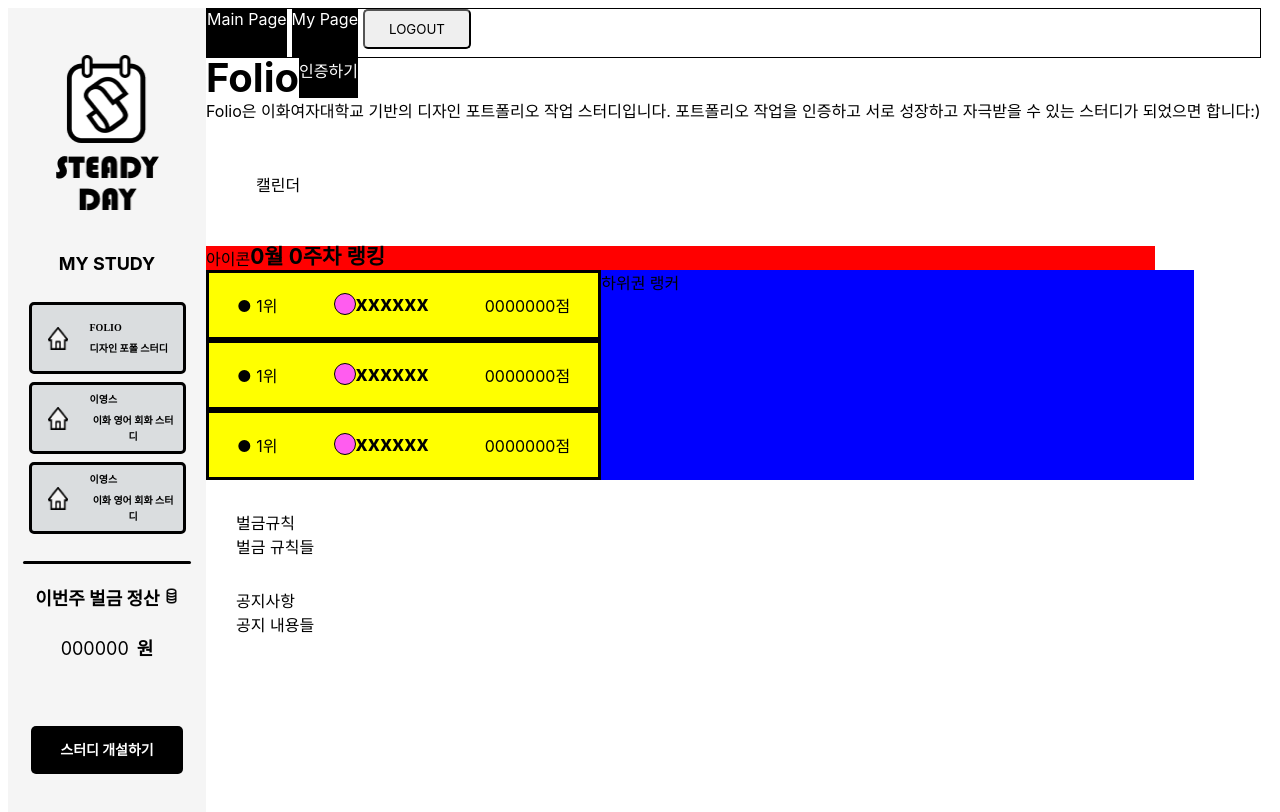
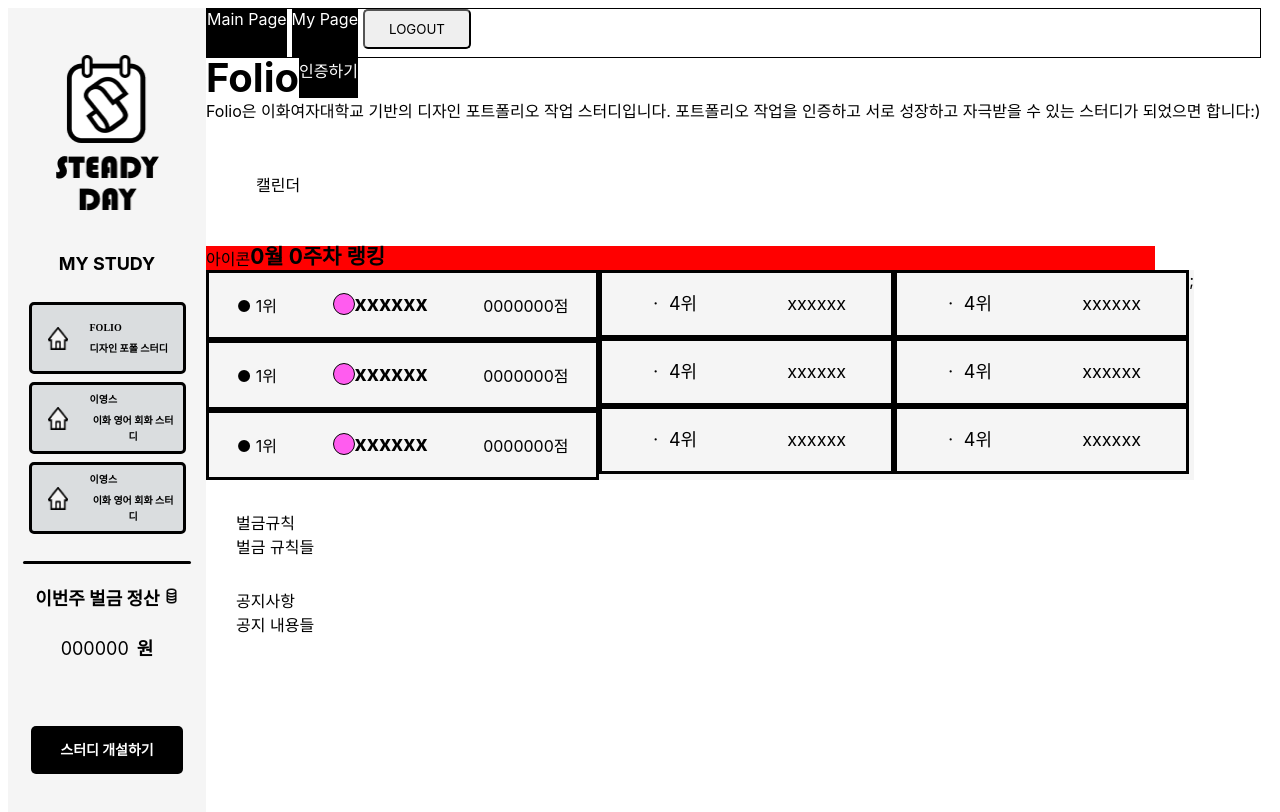
Before and after one commit to EFUB-steady/steady-front, a React (Create React App) app: page / in a window 1280 px wide. Shown: the top 812 px of the page. Built offline with nearby package versions, Linux system fonts and the light colour scheme; a web font is replaced by a local one.

Commit message:
💄 랭킹 추가 및 수정

```diff
--- /dev/null
+++ b/src/ui/components/main/ranking/LowRankItem.js
@@ -0,0 +1,48 @@
+import styled from "styled-components";
+import { Subtitle5 } from "../../../../core/texts";
+
+export default function LowerRankItem() {
+  return (
+    <Wrapper>
+      <Middle>
+        <MiddleRank>
+          <Subtitle5>ㆍ 4위</Subtitle5>
+        </MiddleRank>
+        <MiddleUser>
+          <Subtitle5>xxxxxx</Subtitle5>
+        </MiddleUser>
+      </Middle>
+      <Middle>
+        <MiddleRank>
+          <Subtitle5>ㆍ 4위</Subtitle5>
+        </MiddleRank>
+        <MiddleUser>
+          <Subtitle5>xxxxxx</Subtitle5>
+        </MiddleUser>
+      </Middle>
+      <Middle>
+        <MiddleRank>
+          <Subtitle5>ㆍ 4위</Subtitle5>
+        </MiddleRank>
+        <MiddleUser>
+          <Subtitle5>xxxxxx</Subtitle5>
+        </MiddleUser>
+      </Middle>
+    </Wrapper>
+  );
+}
+const Wrapper = styled.div`
+  display: flex;
+  width: 30%;
+  flex-direction: column;
+`;
+
+const Middle = styled.div`
+  display: flex;
+  justify-content: space-around;
+  border: 3px solid black;
+  padding: 22px 0;
+`;
+
+const MiddleRank = styled.div``;
+const MiddleUser = styled.div``;
--- a/src/ui/components/main/ranking/LowerRank.js
+++ b/src/ui/components/main/ranking/LowerRank.js
@@ -1,10 +1,11 @@
 import styled from "styled-components";
-export default function LowerRankItem() {
-  return <Wrapper>하위권 랭커</Wrapper>;
+import { Subtitle5 } from "../../../../core/texts";
+import LowerRankItem from "./LowRankItem";
+export default function LowerRank() {
+  return (
+    <>
+      <LowerRankItem />
+      <LowerRankItem />;
+    </>
+  );
 }
-const Wrapper = styled.div`
-  display: flex;
-  flex-direction: column;
-  width: 60%;
-  background-color: blue;
-`;
--- a/src/ui/components/main/ranking/UpperRank.js
+++ b/src/ui/components/main/ranking/UpperRank.js
@@ -15,5 +15,4 @@ const Wrapper = styled.div`
   display: flex;
   flex-direction: column;
   width: 40%;
-  background-color: yellow;
 `;
```
